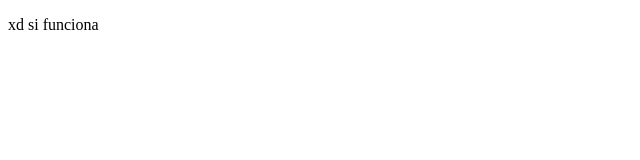
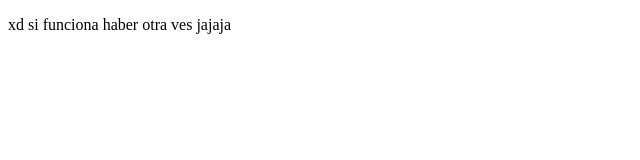
Before and after one commit to Chernobil095/test, a plain HTML site: page index.html in a window 1280 px wide. Shown: the whole page, without its empty margins (0-640 px from the left). Drawn offline with Linux system fonts and the light colour scheme.

Commit message:
Cambios alv 2

```diff
--- a/index.html
+++ b/index.html
@@ -7,7 +7,7 @@
 </head>
 <body>
     <p>
-        xd si funciona
+        xd si funciona haber otra ves jajaja
         <P>
 </body>
 </html>
```
